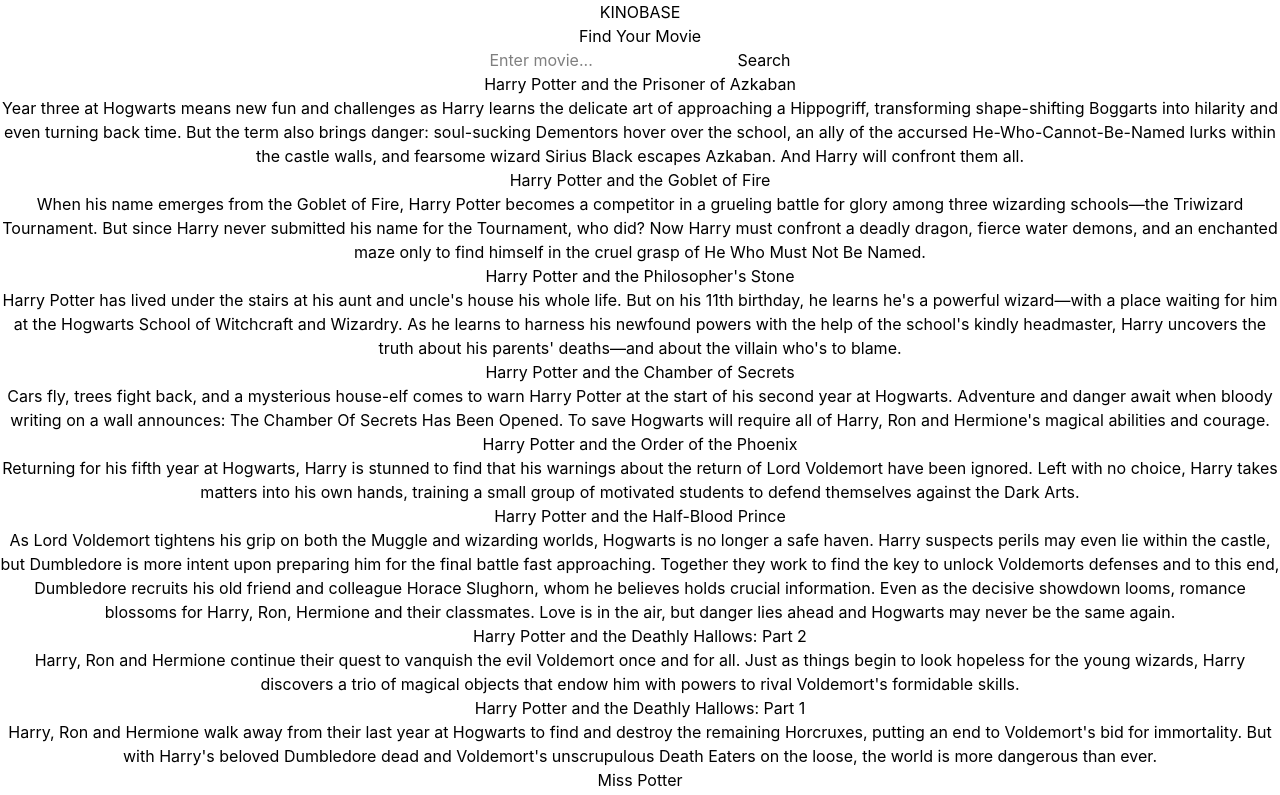
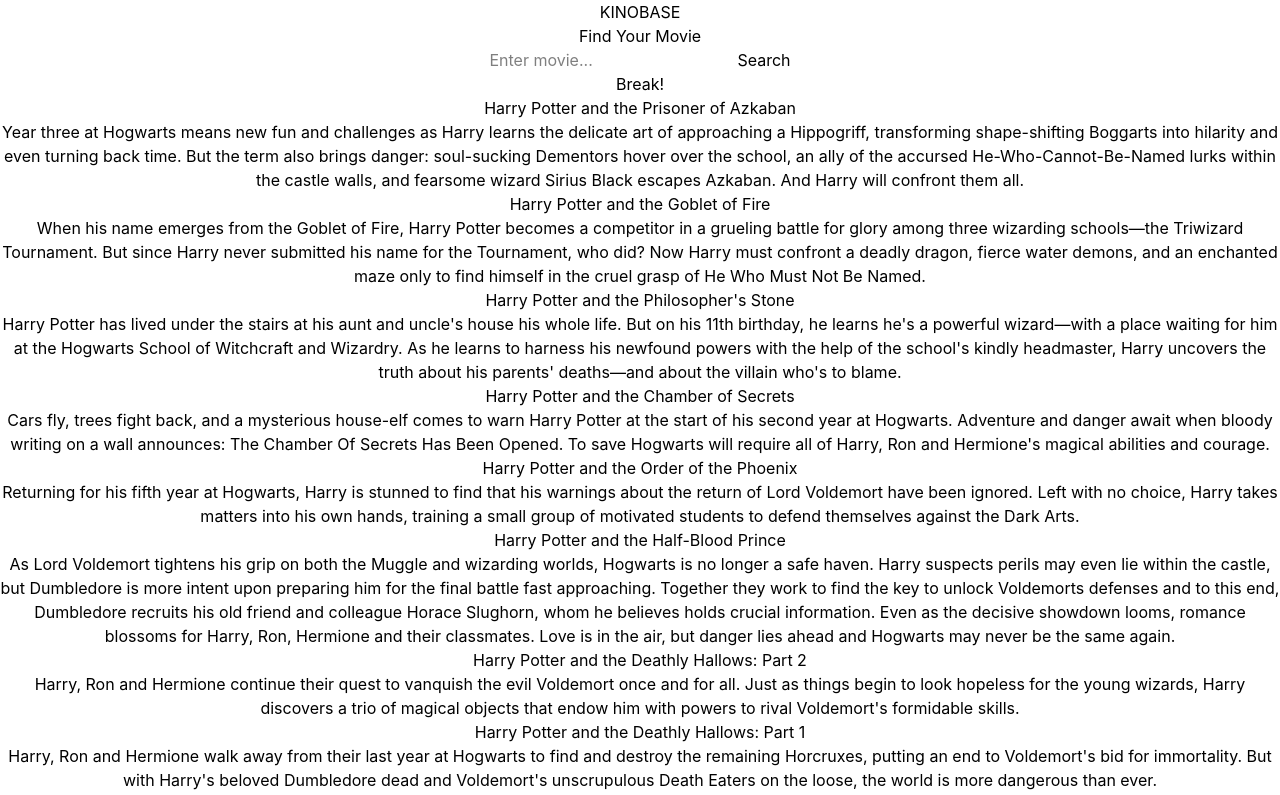
Before and after one commit to sashapervykh/rss-react-2026, a React (Vite) app in the folder frontend/: page / in a window 1280 px wide. Shown: the top 795 px of the page. Built offline with nearby package versions, Linux system fonts and the light colour scheme.

Commit message:
feat: add error test button to the search panel

```diff
--- a/frontend/src/widget/SearchWrapper/SearchWrapper.tsx
+++ b/frontend/src/widget/SearchWrapper/SearchWrapper.tsx
@@ -3,6 +3,7 @@
 import { SearchForm } from '../../features/search/ui/SearchForm';
 import { MoviesList } from '../../entities/movie/ui/MoviesList/MoviesList';
 import { getMoviesList } from '../../features/search/api/getMoviesList';
+import Button from '../../shared/ui/Button/Button';
 
 interface State {
   movies: MovieType[];
@@ -31,7 +32,11 @@
     return (
       <>
         <h1>Find Your Movie</h1>
-        <SearchForm handleSearch={this.handleSearch} />
+        <div>
+          <SearchForm handleSearch={this.handleSearch} />
+          <Button text="Break!" handleClick={() => { this.setState(p => ({ ...p, error: new Error("The app is crached due to click on testing button.") })) }} />
+        </div>
+
         <MoviesList movies={this.state.movies} loading={this.state.loading} />
       </>
     );
```
